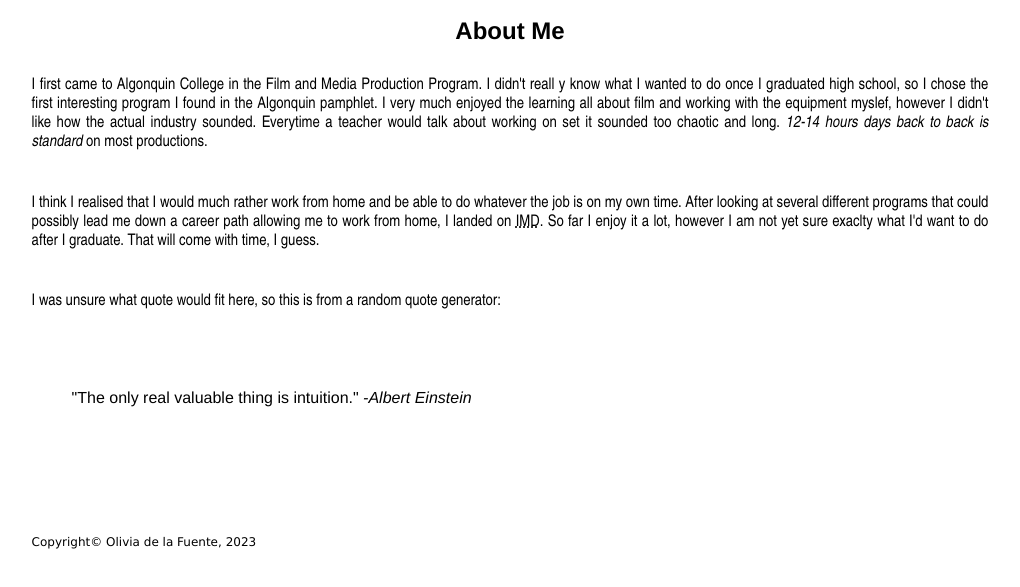
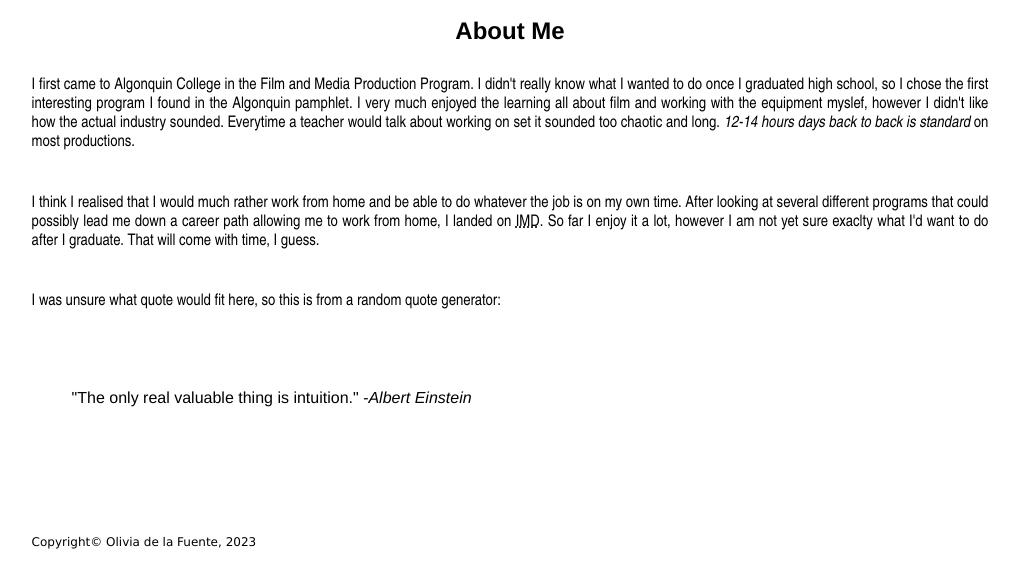
Before and after one commit to dela0331/dela0331.github.io, a plain HTML site: page html-assignment/index.html in a window 1280 px wide. Shown: the part 163-750 px from the top of the page, without its empty margins (130-1150 px from the left). Drawn offline with Linux system fonts and the light colour scheme.

Commit message:
Update index.html

```diff
--- a/html-assignment/index.html
+++ b/html-assignment/index.html
@@ -19,7 +19,7 @@
             </h2>
 
             <p>
-                I first came to Algonquin College in the Film and Media Production Program. I didn't reall y know what I wanted to do once I graduated high school, so I chose the first interesting program I found in the Algonquin pamphlet. I very much enjoyed the learning all about film and working with the equipment myslef, however I didn't like how the actual industry sounded. Everytime a teacher would talk about working on set it sounded too chaotic and long. <em>12-14 hours days back to back is standard</em> on most productions.
+                I first came to Algonquin College in the Film and Media Production Program. I didn't really know what I wanted to do once I graduated high school, so I chose the first interesting program I found in the Algonquin pamphlet. I very much enjoyed the learning all about film and working with the equipment myslef, however I didn't like how the actual industry sounded. Everytime a teacher would talk about working on set it sounded too chaotic and long. <em>12-14 hours days back to back is standard</em> on most productions.
             </p>
 
             <p>
```
